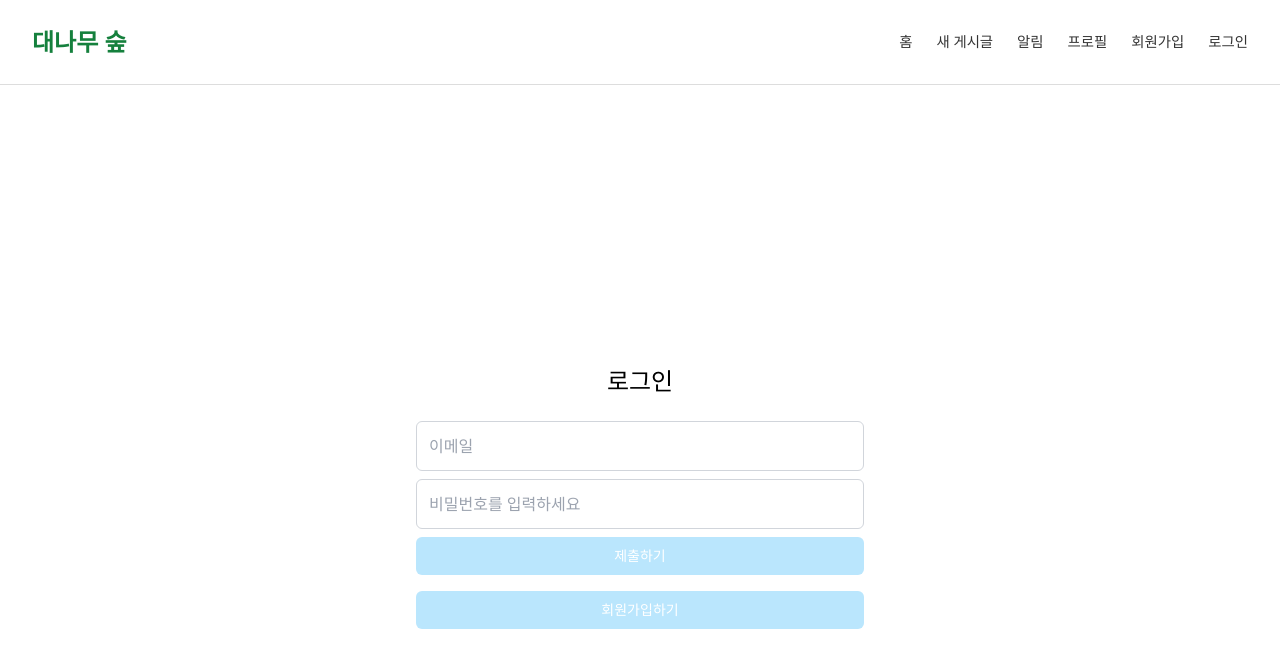
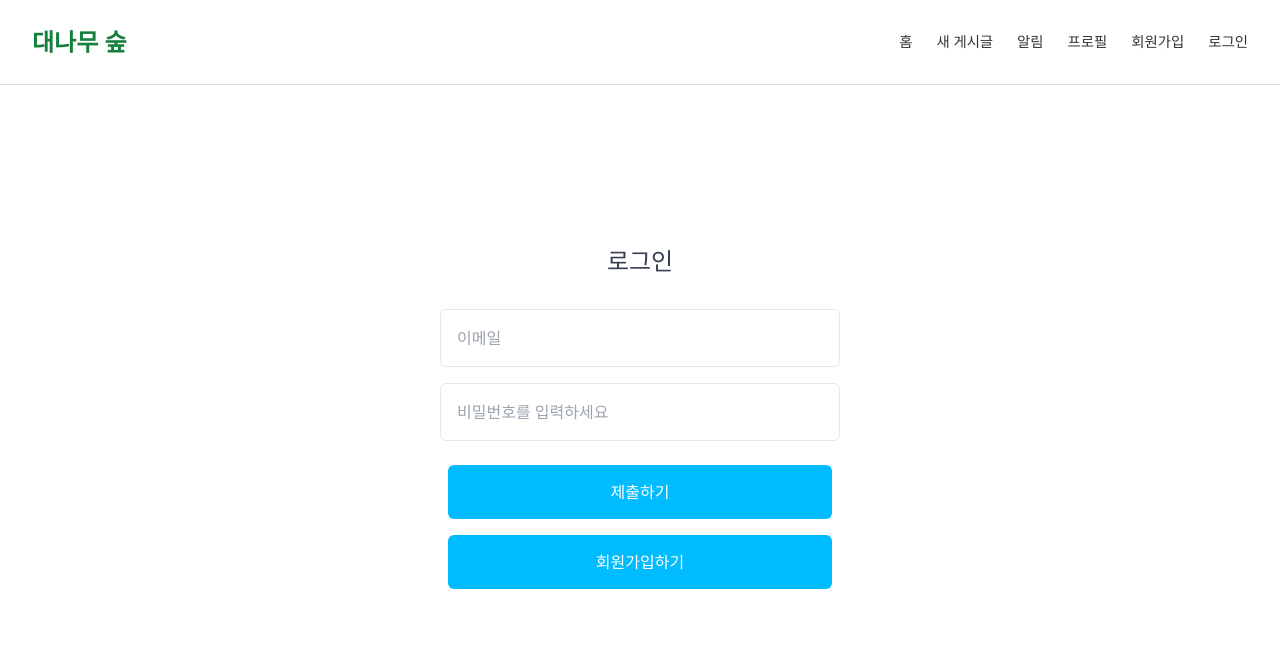
Before and after one commit to huiyeony/next-twitter, a Next.js app: page /login in a window 1280 px wide. Shown: the top 668 px of the page. Built offline with nearby package versions, Linux system fonts and the light colour scheme.

Commit message:
RHF 활용

```diff
--- a/package.json
+++ b/package.json
@@ -19,6 +19,7 @@
     "next": "15.1.2",
     "react": "^19.0.0",
     "react-dom": "^19.0.0",
+    "react-hook-form": "^7.56.2",
     "react-intersection-observer": "^9.14.1",
     "socket.io-client": "^4.8.1",
     "zustand": "^5.0.2"
--- a/src/pages/login/index.tsx
+++ b/src/pages/login/index.tsx
@@ -1,70 +1,40 @@
-import useAuthStore from "@/store/authStore";
-import { FormError, LoginRequest, Post } from "@/type";
+import { useRouter } from "next/router";
+import { useForm } from "react-hook-form";
+import style from "@/styles/Login.module.css";
 import Head from "next/head";
-import { useRouter } from "next/router";
-import { ChangeEvent, FormEvent, useState } from "react";
-import { login } from "../api/auth";
-
+type Inputs = {
+  email: string;
+  password: string;
+};
 export default function Index() {
   const router = useRouter();
-  const [form, setForm] = useState<LoginRequest>({
-    email: "",
-    password: "",
-  });
-  const [errors, setErrors] = useState<FormError>({
-    email: "",
-    password: "",
-    submit: "",
-  });
 
-  const handleChange = (e: ChangeEvent<HTMLInputElement>) => {
-    e.preventDefault();
-    const { name, value } = e.target;
-    setForm((prev) => ({
-      ...prev,
-      [name]: value,
-    }));
+  const { register, handleSubmit } = useForm<Inputs>();
+
+  const onSubmit = async (data: Inputs) => {
+    try {
+      const response = await fetch(
+        `${process.env.NEXT_PUBLIC_BASE_URL}/auth/login`,
+        {
+          method: "POST",
+          headers: {
+            "Content-Type": "application/json",
+          },
+          credentials: "include",
+          body: JSON.stringify(data),
+        }
+      );
+      if (!response.ok) {
+        throw new Error(`로그인 실패`);
+      }
+      const { token } = await response.json();
+      localStorage.setItem("token", token);
+      router.push("/");
+    } catch (error) {
+      console.log(error);
+    }
   };
 
-  const validateForm = () => {
-    setErrors({ email: "", password: "", submit: "" });
-    const newErrors: FormError = { email: "", password: "", submit: "" };
-    //이메일 입력하지 않은 경우
-    if (!form?.email) {
-      newErrors.email = "이메일을 입력해주세요";
-    } else if (!/\S+\@+\S+\.+\S/.test(form.email)) {
-      newErrors.email = "잘못된 이메일 형식입니다. 다시 입력하세요";
-    }
-    if (!form?.password) {
-      newErrors.password = "비밀번호를 입력해주세요";
-    }
-    return newErrors;
-  };
-
-  const handleSubmit = async (e: FormEvent<HTMLFormElement>) => {
-    e.preventDefault();
-
-    const newErrors = validateForm();
-    if (Object.values(newErrors).every((value) => value == "")) {
-      try {
-        // /api/auth -> 서버에서만 실행됨
-        const { token } = await login(form);
-        console.log(`jwt 토근 값 -> ${token}`);
-        localStorage.setItem("token", token); //로컬스토리지에 저장
-        router.push("/");
-      } catch (e) {
-        console.log(e);
-        setErrors({
-          email: "",
-          password: "",
-          submit: "일치하는 로그인 정보가 없습니다. 다시 시도하세요",
-        });
-      }
-    } else {
-      console.log(newErrors);
-      setErrors(newErrors);
-    }
-  };
   return (
     <>
       <Head>
@@ -72,66 +42,42 @@ export default function Index() {
         <meta name="로그인" content="로그인 페이지" />
       </Head>
       <main>
-        <div className="min-h-screen sm:px-6 lg:px-8 flex items-center justify-center">
-          <div className="max-w-md w-full mt-6 space-y-6 text-center">
-            <h2 className="text-2xl">로그인</h2>
+        <div className={style.container}>
+          <div className={style.wrapper}>
+            <h2 className={style.heading}>로그인</h2>
 
-            <form className="flex flex-col" onSubmit={handleSubmit}>
-              <label htmlFor="email" className="sr-only">
-                이메일
-              </label>
+            <form className={style.form} onSubmit={handleSubmit(onSubmit)}>
+              <input
+                id="email"
+                type="email"
+                autoComplete="email"
+                placeholder="이메일"
+                className={style.input}
+                {...register("email", {
+                  required: true,
+                  pattern: {
+                    value: /^[^\s@]+@[^\s@]+.[^\s@]$/,
+                    message: "이메일 양식 틀렸어요.",
+                  },
+                })}
+              />
 
               <input
-                id="email"
-                name="email"
-                type="email"
-                autoComplete="email"
-                value={form?.email || ""}
-                placeholder="이메일"
-                onChange={handleChange}
-                className={`p-3 mb-2 appearance-none rounded-md block border ${
-                  errors.email ? "border-red-300" : "border-gray-300"
-                } placeholder-gray-400 text-gray-500 focus:outline-none
-                focus:ring-blue-500 focus:outline-blue-500`}
+                id="password"
+                type="password"
+                placeholder="비밀번호를 입력하세요"
+                className={style.input}
+                {...register("password", { required: true })}
               />
-              {errors.email && (
-                <p className="px-2 mb-3 text-left text-xs text-red-500">
-                  {errors.email || ""}
-                </p>
-              )}
-              <label htmlFor="password" className="sr-only">
-                비밀번호
-              </label>
-              <input
-                id="password"
-                name="password"
-                type="password"
-                value={form?.password || ""}
-                placeholder="비밀번호를 입력하세요"
-                onChange={handleChange}
-                className={`p-3 mb-2 appearance-none rounded-md block border ${
-                  errors.password ? "border-red-300" : "border-gray-300"
-                } placeholder-gray-400 text-gray-500 focus:outline-none focus:ring-blue-500 focus:outline-blue-500
-                `}
-              />
-              {errors.password && (
-                <p className="px-2 mb-3 text-left text-xs text-red-500">
-                  {errors.password || ""}
-                </p>
-              )}
-              <button
-                type="submit"
-                className="h-13 flex justify-center py-2 px-4 border
-                 border-transparent text-sm font-medium rounded-md text-white bg-sky-200 hover:bg-sky-400 focus:outline-none focus:ring-2 focus:ring-blue-500"
-              >
+
+              <button type="submit" className={style.button}>
                 제출하기
               </button>
               <button
                 onClick={() => {
                   router.push("/register");
                 }}
-                className="mt-4 h-13 flex justify-center py-2 px-4 border
-                 border-transparent text-sm font-medium rounded-md text-white bg-sky-200 hover:bg-sky-400 focus:outline-none focus:ring-2 focus:ring-blue-500"
+                className={style.button}
               >
                 회원가입하기
               </button>
--- a/src/pages/register/index.tsx
+++ b/src/pages/register/index.tsx
@@ -1,33 +1,41 @@
 import Head from "next/head";
-import { ChangeEvent, FormEvent, useState } from "react";
-import { register } from "../api/auth";
 import { useRouter } from "next/router";
+import style from "@/styles/Register.module.css";
+import { SubmitHandler, useForm } from "react-hook-form";
+type Inputs = {
+  username: string;
+  email: string;
+  password: string;
+};
 
 export default function Index() {
-  const router = useRouter();
-  const initialFormValue = {
-    username: "",
-    email: "",
-    password: "",
-  };
-  const [formData, setFormData] = useState(initialFormValue);
-  //회원 가입 폼 데이터 변경
-  const onChangeEventHandler = (e: ChangeEvent<HTMLInputElement>) => {
-    setFormData((prev) => ({
-      ...prev,
-      [e.target.name]: e.target.value,
-    }));
-  };
-  //회원 가입
-  const handleSubmit = async (e: FormEvent<HTMLFormElement>) => {
-    e.preventDefault();
+  const onSubmit: SubmitHandler<Inputs> = async (data: Inputs) => {
     try {
-      await register(formData);
-      router.push("login");
+      const res = await fetch(
+        `${process.env.NEXT_PUBLIC_BASE_URL}/auth/register`,
+        {
+          method: "POST",
+          credentials: "include",
+          headers: {
+            "Content-Type": "application/json",
+          },
+          body: JSON.stringify(data),
+        }
+      );
+      if (!res.ok) {
+        throw new Error();
+      } else {
+        router.push("/login");
+      }
     } catch (e) {
-      alert("문제가 발생했습니다 다시 시도해 주세요..");
+      console.log("회원가입 실패");
     }
   };
+  const router = useRouter();
+
+  const { register, handleSubmit } = useForm<Inputs>();
+  //회원 가입
+
   return (
     <>
       <Head>
@@ -35,62 +43,42 @@ export default function Index() {
       </Head>
       <main>
         <>
-          <div className="min-h-screen flex flex-col items-center justify-center">
-            <div className="max-w-md w-full">
-              <h2 className="text-2xl text-center text-gray-700 mb-10">
-                회원가입
-              </h2>
+          <div className={style.container}>
+            <div className={style.wrapper}>
+              <h2 className={style.heading}>회원가입</h2>
 
-              <form className="flex flex-col" onSubmit={handleSubmit}>
-                <label htmlFor="username" className="sr-only">
-                  이름
-                </label>
+              <form className={style.form} onSubmit={handleSubmit(onSubmit)}>
                 <input
                   id="username"
-                  name="username"
                   type="text"
-                  value={formData.username || ""}
                   placeholder="이름"
-                  className={`p-3 mb-2 appearance-none rounded-md block border  placeholder-gray-400 text-gray-500 focus:outline-none
-              focus:ring-blue-500 focus:outline-blue-500`}
-                  onChange={onChangeEventHandler}
+                  className={style.input}
+                  {...register("username", { required: true })}
+                />
+                <input
+                  id="email"
+                  type="email"
+                  autoComplete="email"
+                  placeholder="이메일"
+                  className={style.input}
+                  {...register("email", {
+                    required: true,
+                    pattern: {
+                      value: /^[^\s@]+@[^\s@]+.[^\s@]$/,
+                      message: "이메일 양식 틀렸어요.",
+                    },
+                  })}
                 />
 
-                <label htmlFor="email" className="sr-only">
-                  이매일
-                </label>
-
                 <input
-                  id="email"
-                  name="email"
-                  type="email"
-                  autoComplete="email"
-                  value={formData.email || ""}
-                  placeholder="이메일"
-                  className={`p-3 mb-2 appearance-none rounded-md block border  placeholder-gray-400 text-gray-500 focus:outline-none
-                focus:ring-blue-500 focus:outline-blue-500`}
-                  onChange={onChangeEventHandler}
+                  id="password"
+                  type="password"
+                  placeholder="비밀번호를 입력하세요"
+                  className={style.input}
+                  {...register("password", { required: true })}
                 />
 
-                <label htmlFor="password" className="sr-only">
-                  비밀번호
-                </label>
-                <input
-                  id="password"
-                  name="password"
-                  type="password"
-                  value={formData.password || ""}
-                  placeholder="비밀번호를 입력하세요"
-                  className={`p-3 mb-2 appearance-none rounded-md block border  placeholder-gray-400 text-gray-500 focus:outline-none focus:ring-blue-500 focus:outline-blue-500
-                `}
-                  onChange={onChangeEventHandler}
-                />
-
-                <button
-                  type="submit"
-                  className="h-13 flex justify-center py-2 px-4 border
-                 border-transparent text-sm font-medium rounded-md text-white bg-sky-200 hover:bg-sky-400 focus:outline-none focus:ring-2 focus:ring-blue-500"
-                >
+                <button type="submit" className={style.button}>
                   제출하기
                 </button>
               </form>
--- a/src/pages/write/index.tsx
+++ b/src/pages/write/index.tsx
@@ -1,69 +1,48 @@
 // pages/post/new.js
-import { ChangeEvent, useEffect, useState } from "react";
+import { useEffect } from "react";
 import Head from "next/head";
 import styles from "@/styles/PostForm.module.css";
-import { UploadForm } from "@/type";
 import { useRouter } from "next/router";
+import { useForm } from "react-hook-form";
+type Inputs = {
+  category: string;
+  title: string;
+  content: string;
+  username: string;
+  image: File | null;
+};
 
-const onSubmit = async (form: UploadForm) => {
-  const formdata = new FormData();
-  formdata.append("title", form.title);
-  formdata.append("username", form.author);
-  formdata.append("content", form.content);
-  formdata.append("category", form.category);
-  //File 은 Blob의 하위 타입임
-  if (form.image) {
-    formdata.append("file", form.image);
-  }
-  //api 요청
+export default function Page() {
+  const router = useRouter();
+  const onSubmit = async (data: Inputs) => {
+    const formdata = new FormData();
+    formdata.append("title", data.title);
+    formdata.append("username", data.username);
+    formdata.append("content", data.content);
+    formdata.append("category", data.category);
+    if (data.image) formdata.append("file", data.image);
 
-  await fetch(`${process.env.NEXT_PUBLIC_BASE_URL}/post/create`, {
-    method: "POST",
-    body: formdata,
-  });
-};
-export default function NewPostPage() {
-  const router = useRouter();
-  const [formData, setFormData] = useState<UploadForm>({
-    title: "",
-    category: "general",
-    content: "",
-    author: "",
-    image: null,
-  });
+    //POST
+    const response = await fetch(
+      `${process.env.NEXT_PUBLIC_BASE_URL}/post/create`,
+      {
+        method: "POST",
+        body: formdata,
+      }
+    );
+    if (!response.ok) {
+      throw new Error("게시글을 등록 못해씀");
+      return;
+    }
+    router.push("/");
+  };
+  const { register, handleSubmit } = useForm<Inputs>();
   useEffect(() => {
     const token = localStorage.getItem("token");
     if (!token) {
       router.push("/login");
     }
   }, []);
-
-  const handleChange = (
-    e: ChangeEvent<HTMLInputElement | HTMLTextAreaElement | HTMLSelectElement>
-  ) => {
-    const { name, value } = e.target;
-    setFormData((prevData) => ({
-      ...prevData,
-      [name]: value,
-    }));
-  };
-
-  const handleImageChange = (e: ChangeEvent<HTMLInputElement>) => {
-    if (e.target.files && e.target.files[0]) {
-      setFormData((prevData) => ({
-        ...prevData,
-        image: e.target.files ? e.target.files[0] : null,
-      }));
-    }
-  };
-
-  const handleSubmit = async (e: ChangeEvent<HTMLFormElement>) => {
-    e.preventDefault();
-    await onSubmit(formData);
-    alert("게시글이 제출되었습니다!"); // 게시글이 제출되었습니다!
-
-    router.push("/");
-  };
 
   return (
     <div className={styles.container}>
@@ -77,33 +56,28 @@ export default function NewPostPage() {
         <div className={styles.logo}>
           <h1>게시판</h1> {/* 게시판 */}
         </div>
-        <p className={styles.subtitle}>새 게시글 작성</p> {/* 새 게시글 작성 */}
+        <p className={styles.subtitle}>새 게시글 작성</p>
       </header>
 
       <main className={styles.main}>
-        <form onSubmit={handleSubmit} className={styles.form}>
+        <form onSubmit={handleSubmit(onSubmit)} className={styles.form}>
           <div className={styles.formGroup}>
-            <label htmlFor="title">제목</label> {/* 제목 */}
             <input
               type="text"
               id="title"
-              name="title"
-              value={formData.title}
-              onChange={handleChange}
               required
               className={styles.input}
               placeholder="제목"
+              {...register("title", { required: true })}
             />
           </div>
 
           <div className={styles.formGroup}>
-            <label htmlFor="category">카테고리</label> {/* 카테고리 */}
             <select
               id="category"
-              name="category"
-              value={formData.category}
               className={styles.select}
-              onChange={handleChange}
+              {...register("category")}
+              defaultValue="general"
             >
               <option value="general">일반</option>
               <option value="study">공부</option>
@@ -115,30 +89,23 @@ export default function NewPostPage() {
           </div>
 
           <div className={styles.formGroup}>
-            <label htmlFor="content">내용</label> {/* 내용 */}
             <textarea
               id="content"
-              name="content"
-              value={formData.content}
-              onChange={handleChange}
-              required
               className={styles.textarea}
               placeholder="내용"
               rows={10}
+              {...register("content", { required: true })}
             ></textarea>
           </div>
 
           <div className={styles.formGroup}>
-            <label htmlFor="author">작성자</label> {/* 작성자 */}
             <input
               type="text"
               id="author"
-              name="author"
-              value={formData.author}
-              onChange={handleChange}
-              required
               className={styles.input}
               placeholder="작성자"
+              {...register("username")}
+              defaultValue={"Anonymous"}
             />
           </div>
 
@@ -148,10 +115,9 @@ export default function NewPostPage() {
               <input
                 type="file"
                 id="image"
-                name="image"
                 accept="image/*"
-                onChange={handleImageChange}
                 className={styles.inputFile}
+                {...register("image")}
               />
               <span className={styles.fileLabel}>파일 선택</span>{" "}
               {/* 파일 선택 */}
--- /dev/null
+++ b/src/styles/Login.module.css
@@ -0,0 +1,54 @@
+/* Register.module.css */
+.container {
+  display: flex;
+  flex-direction: column;
+  align-items: center;
+  margin: 10rem;
+  min-height: 100vh;
+}
+
+.wrapper {
+  max-width: 28rem;
+}
+
+.heading {
+  font-size: 1.5rem;
+  line-height: 2rem;
+  text-align: center;
+  color: #374151;
+  margin-bottom: 2rem;
+}
+
+.form {
+  display: flex;
+  flex-direction: column;
+}
+
+.input {
+  min-width: 400px;
+  display: block;
+  padding: 1rem;
+  margin-bottom: 1rem;
+  border-radius: 0.375rem;
+  border-width: 1px;
+  color: #6b7280;
+  appearance: none;
+}
+
+.button {
+  display: flex;
+  padding: 1rem;
+  margin: 0.5rem;
+  justify-content: center;
+  border-radius: 0.375rem;
+  border-width: 1px;
+  border-color: transparent;
+  font-size: 1rem;
+  line-height: 1.25rem;
+  font-weight: 500;
+  color: #ffffff;
+  background-color: #00bcff;
+}
+.error {
+  color: crimson;
+}
--- /dev/null
+++ b/src/styles/Register.module.css
@@ -0,0 +1,50 @@
+/* Register.module.css */
+.container {
+  display: flex;
+  flex-direction: column;
+  align-items: center;
+  margin: 10rem;
+  min-height: 100vh;
+}
+
+.wrapper {
+  max-width: 28rem;
+}
+
+.heading {
+  font-size: 1.5rem;
+  line-height: 2rem;
+  text-align: center;
+  color: #374151;
+  margin-bottom: 2rem;
+}
+
+.form {
+  display: flex;
+  flex-direction: column;
+}
+
+.input {
+  min-width: 400px;
+  display: block;
+  padding: 1rem;
+  margin-bottom: 1rem;
+  border-radius: 0.375rem;
+  border-width: 1px;
+  color: #6b7280;
+  appearance: none;
+}
+
+.button {
+  display: flex;
+  padding: 1rem;
+  justify-content: center;
+  border-radius: 0.375rem;
+  border-width: 1px;
+  border-color: transparent;
+  font-size: 1rem;
+  line-height: 1.25rem;
+  font-weight: 500;
+  color: #ffffff;
+  background-color: #00bcff;
+}
```
Also changed, not shown: src/pages/api/auth.ts (deleted, +0 -41 lines), src/pages/index.tsx (+4 -29 lines), src/type.ts (+10 -35 lines), src/utils/getCategoryFilters.ts (added, +15 -0 lines), 1 other file (tests, documents, lock files or other folders).
